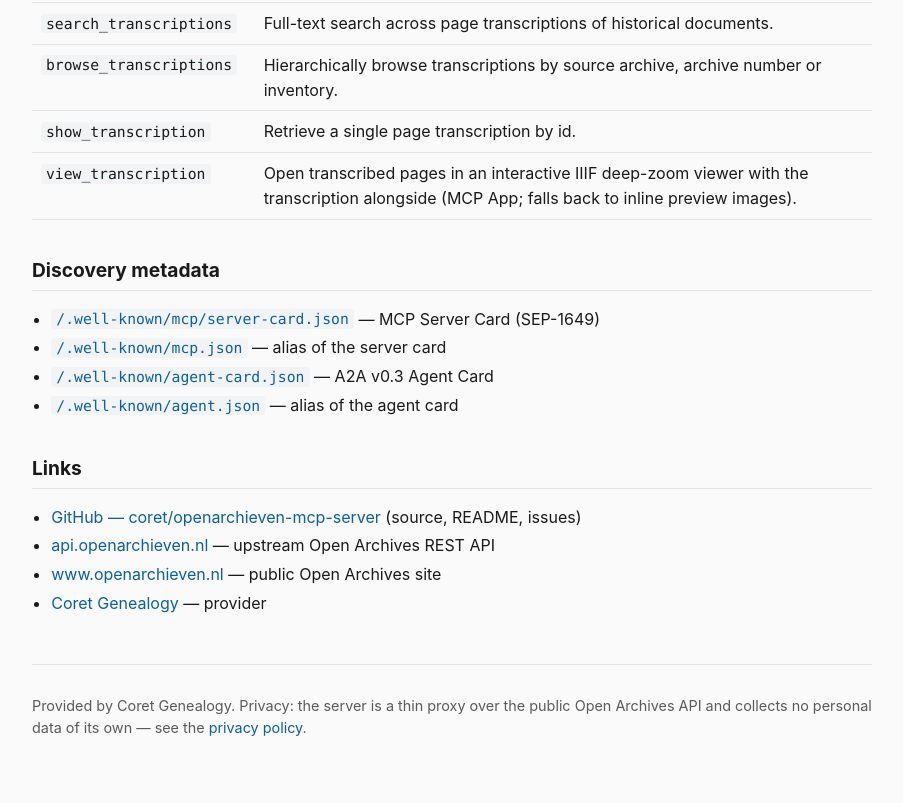
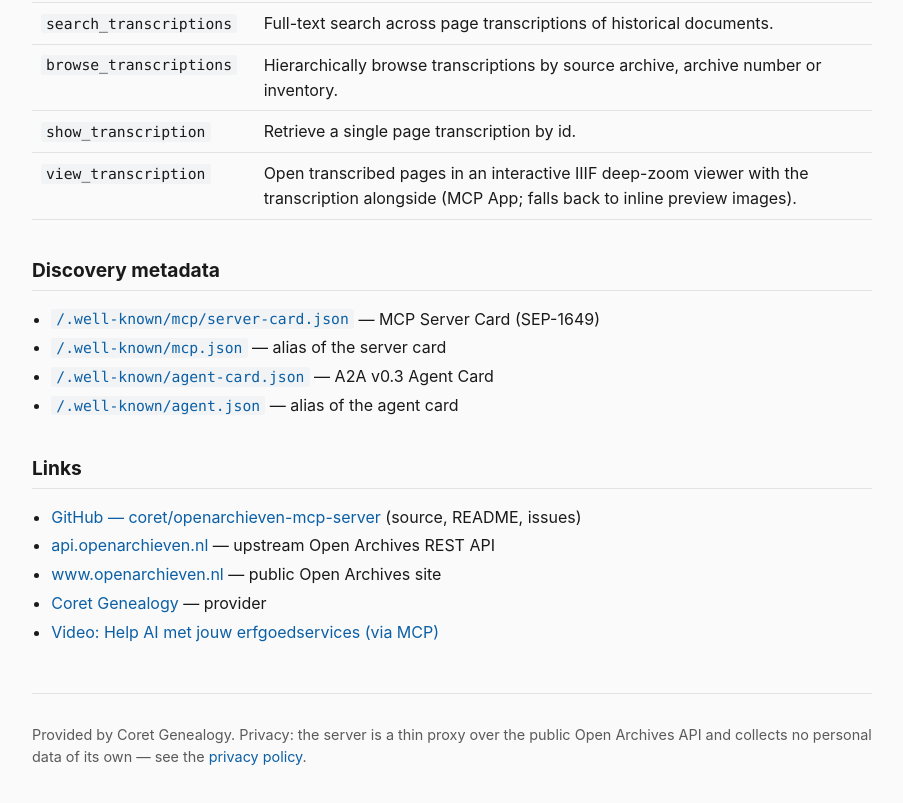
Before and after one commit to coret/openarchieven-mcp-server, a website: page index.html in a window 1280 px wide. Shown: the part 1576-2379 px from the top of the page, without its empty margins (188-1091 px from the left). Drawn offline with Linux system fonts and the light colour scheme.

Commit message:
index.html: link to the 'Help AI met jouw erfgoedservices (via MCP)' video

```diff
--- a/index.html
+++ b/index.html
@@ -148,6 +148,7 @@
     <li><a href="https://api.openarchieven.nl">api.openarchieven.nl</a> &mdash; upstream Open Archives REST API</li>
     <li><a href="https://www.openarchieven.nl">www.openarchieven.nl</a> &mdash; public Open Archives site</li>
     <li><a href="https://genealogie.coret.org">Coret Genealogy</a> &mdash; provider</li>
+    <li><a href="https://www.youtube.com/watch?v=ZjEx1gW5_ws">Video: Help AI met jouw erfgoedservices (via MCP)</a></li>
   </ul>
 
   <footer>
```
